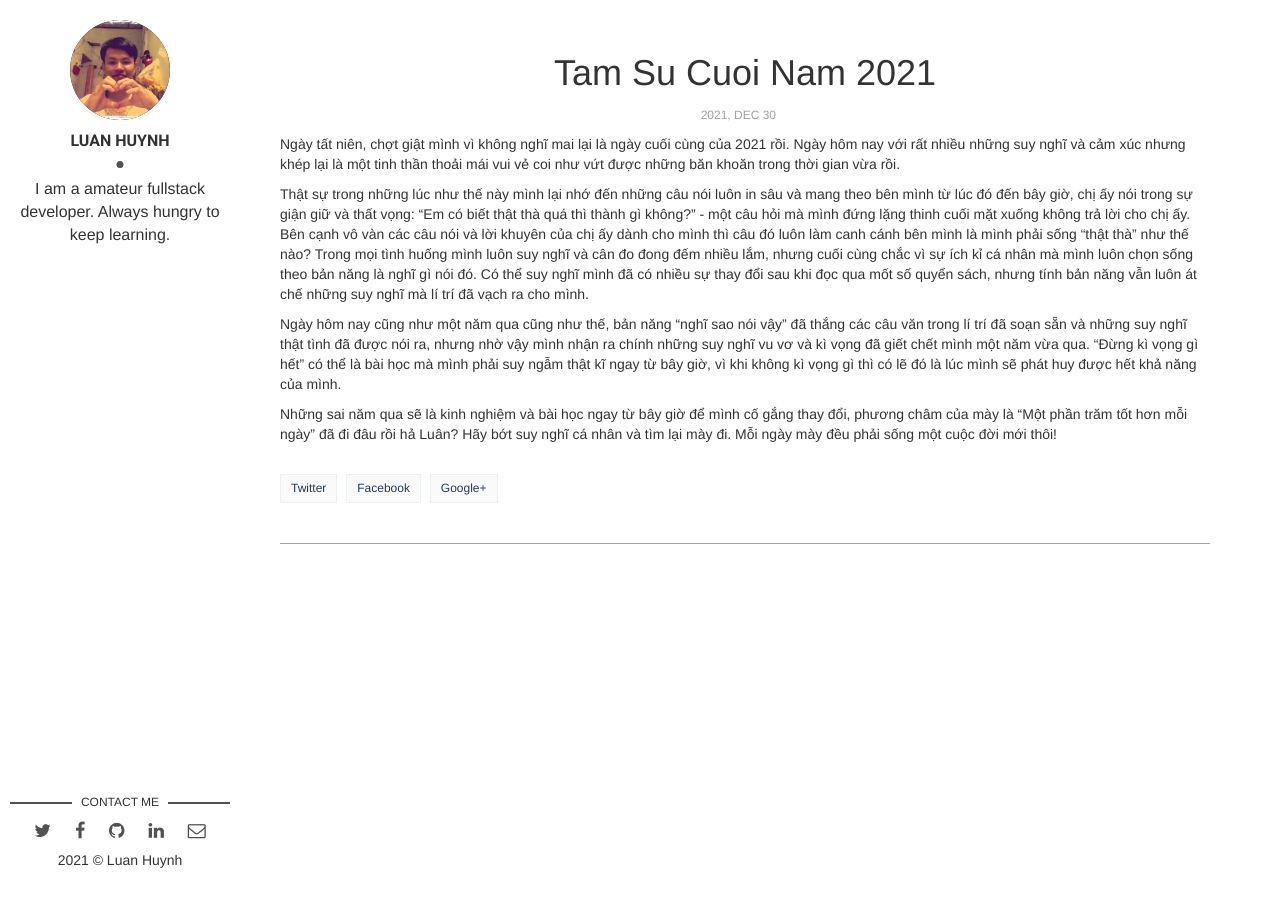
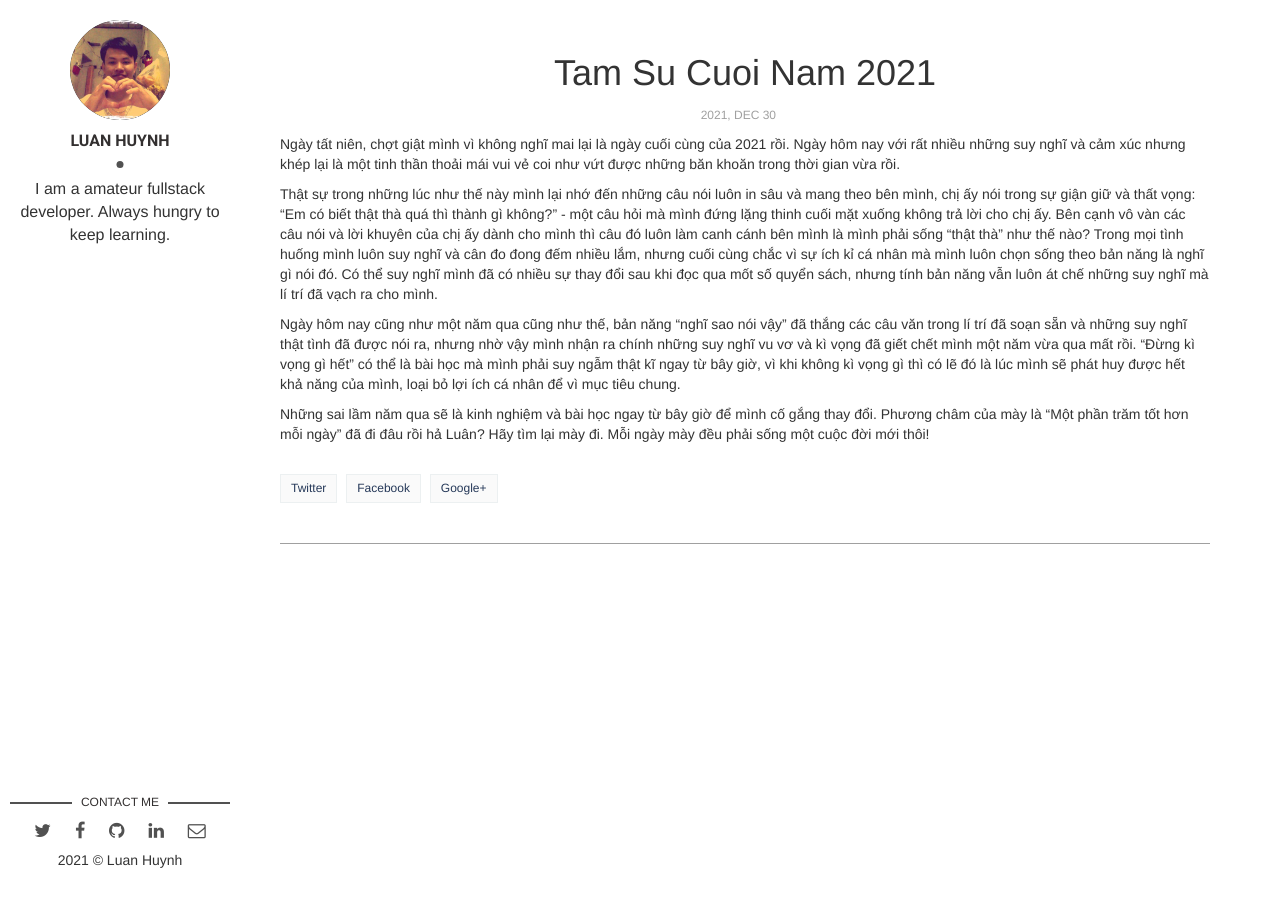
Before and after one commit to minhluan2292/blog, a Jekyll site: the page built from _posts/2021-12-30-tam-su-cuoi-nam-2021.markdown, in a window 1280 px wide. Built offline with Jekyll 4.4.1, drawn with Linux system fonts in a browser that asks for light colours; nearby versions of some CDN libraries; our own code applies the rules of GitHub Pages for plain Markdown files; library files that are not in the unit come from our copies.

Commit message:
Update 2021-12-30-tam-su-cuoi-nam-2021.markdown

```diff
--- a/_posts/2021-12-30-tam-su-cuoi-nam-2021.markdown
+++ b/_posts/2021-12-30-tam-su-cuoi-nam-2021.markdown
@@ -1,7 +1,7 @@
 Ngày tất niên, chợt giật mình vì không nghĩ mai lại là ngày cuối cùng của 2021 rồi. Ngày hôm nay với rất nhiều những suy nghĩ và cảm xúc nhưng khép lại là một tinh thần thoải mái vui vẻ coi như vứt được những băn khoăn trong thời gian vừa rồi.
 
-Thật sự trong những lúc như thế này mình lại nhớ đến những câu nói luôn in sâu và mang theo bên mình từ lúc đó đến bây giờ, chị ấy nói trong sự giận giữ và thất vọng: "Em có biết thật thà quá thì thành gì không?" - một câu hỏi mà mình đứng lặng thinh cuối mặt xuống không trả lời cho chị ấy. Bên cạnh vô vàn các câu nói và lời khuyên của chị ấy dành cho mình thì câu đó luôn làm canh cánh bên mình là mình phải sống "thật thà" như thế nào? Trong mọi tình huống mình luôn suy nghĩ và cân đo đong đếm nhiều lắm, nhưng cuối cùng chắc vì sự ích kỉ cá nhân mà mình luôn chọn sống theo bản năng là nghĩ gì nói đó. Có thể suy nghĩ mình đã có nhiều sự thay đổi sau khi đọc qua mốt số quyển sách, nhưng tính bản năng vẫn luôn át chế những suy nghĩ mà lí trí đã vạch ra cho mình.
+Thật sự trong những lúc như thế này mình lại nhớ đến những câu nói luôn in sâu và mang theo bên mình, chị ấy nói trong sự giận giữ và thất vọng: "Em có biết thật thà quá thì thành gì không?" - một câu hỏi mà mình đứng lặng thinh cuối mặt xuống không trả lời cho chị ấy. Bên cạnh vô vàn các câu nói và lời khuyên của chị ấy dành cho mình thì câu đó luôn làm canh cánh bên mình là mình phải sống "thật thà" như thế nào? Trong mọi tình huống mình luôn suy nghĩ và cân đo đong đếm nhiều lắm, nhưng cuối cùng chắc vì sự ích kỉ cá nhân mà mình luôn chọn sống theo bản năng là nghĩ gì nói đó. Có thể suy nghĩ mình đã có nhiều sự thay đổi sau khi đọc qua mốt số quyển sách, nhưng tính bản năng vẫn luôn át chế những suy nghĩ mà lí trí đã vạch ra cho mình.
 
-Ngày hôm nay cũng như một năm qua cũng như thế, bản năng "nghĩ sao nói vậy" đã thắng các câu văn trong lí trí đã soạn sẵn và những suy nghĩ thật tình đã được nói ra, nhưng nhờ vậy mình nhận ra chính những suy nghĩ vu vơ và kì vọng đã giết chết mình một năm vừa qua. "Đừng kì vọng gì hết" có thể là bài học mà mình phải suy ngẫm thật kĩ ngay từ bây giờ, vì khi không kì vọng gì thì có lẽ đó là lúc mình sẽ phát huy được hết khả năng của mình.
+Ngày hôm nay cũng như một năm qua cũng như thế, bản năng "nghĩ sao nói vậy" đã thắng các câu văn trong lí trí đã soạn sẵn và những suy nghĩ thật tình đã được nói ra, nhưng nhờ vậy mình nhận ra chính những suy nghĩ vu vơ và kì vọng đã giết chết mình một năm vừa qua mất rồi. "Đừng kì vọng gì hết" có thể là bài học mà mình phải suy ngẫm thật kĩ ngay từ bây giờ, vì khi không kì vọng gì thì có lẽ đó là lúc mình sẽ phát huy được hết khả năng của mình, loại bỏ lợi ích cá nhân để vì mục tiêu chung.
 
-Những sai năm qua sẽ là kinh nghiệm và bài học ngay từ bây giờ để mình cố gắng thay đổi, phương châm của mày là "Một phần trăm tốt hơn mỗi ngày" đã đi đâu rồi hả Luân? Hãy bớt suy nghĩ cá nhân và tìm lại mày đi. Mỗi ngày mày đều phải sống một cuộc đời mới thôi!
+Những sai lầm năm qua sẽ là kinh nghiệm và bài học ngay từ bây giờ để mình cố gắng thay đổi. Phương châm của mày là "Một phần trăm tốt hơn mỗi ngày" đã đi đâu rồi hả Luân? Hãy tìm lại mày đi. Mỗi ngày mày đều phải sống một cuộc đời mới thôi!
```
